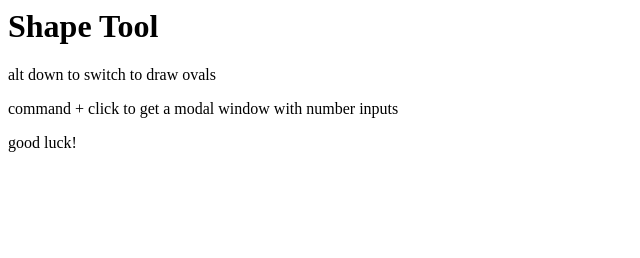
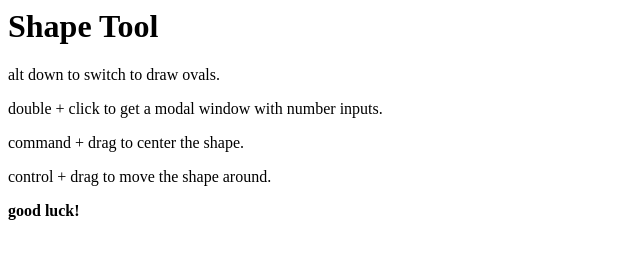
Before and after one commit to kennethormandy/typecooker-ingredients, a plain HTML site: page shapeTool/ShapeTool.roboFontExt/html/index.html in a window 1280 px wide. Shown: the whole page, without its empty margins (0-640 px from the left). Drawn offline with Linux system fonts and the light colour scheme.

Commit message:
updating the shape ext docs

```diff
--- a/shapeTool/ShapeTool.roboFontExt/html/index.html
+++ b/shapeTool/ShapeTool.roboFontExt/html/index.html
@@ -1,7 +1,11 @@
 <h1>Shape Tool</h1>
 
-<p>alt down to switch to draw ovals</p>
+<p>alt down to switch to draw ovals.</p>
 
-<p>command + click to get a modal window with number inputs</p>
+<p>double + click to get a modal window with number inputs.</p>
 
-<p>good luck!</p>
+<p>command + drag to center the shape.</p>
+
+<p>control + drag to move the shape around.</p>
+
+<p><b>good luck!</b></p>
```
